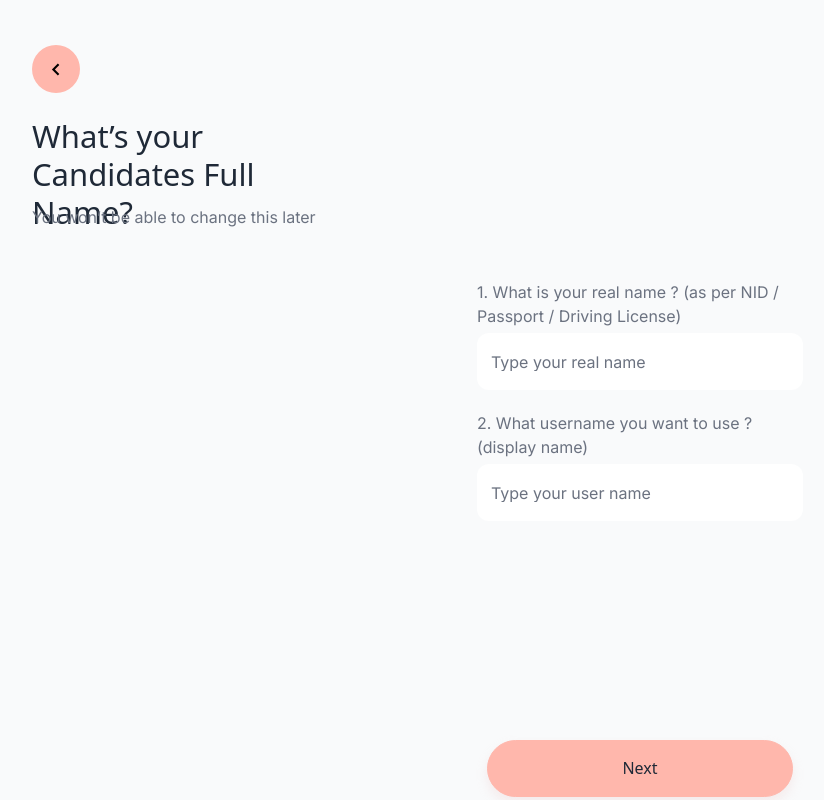
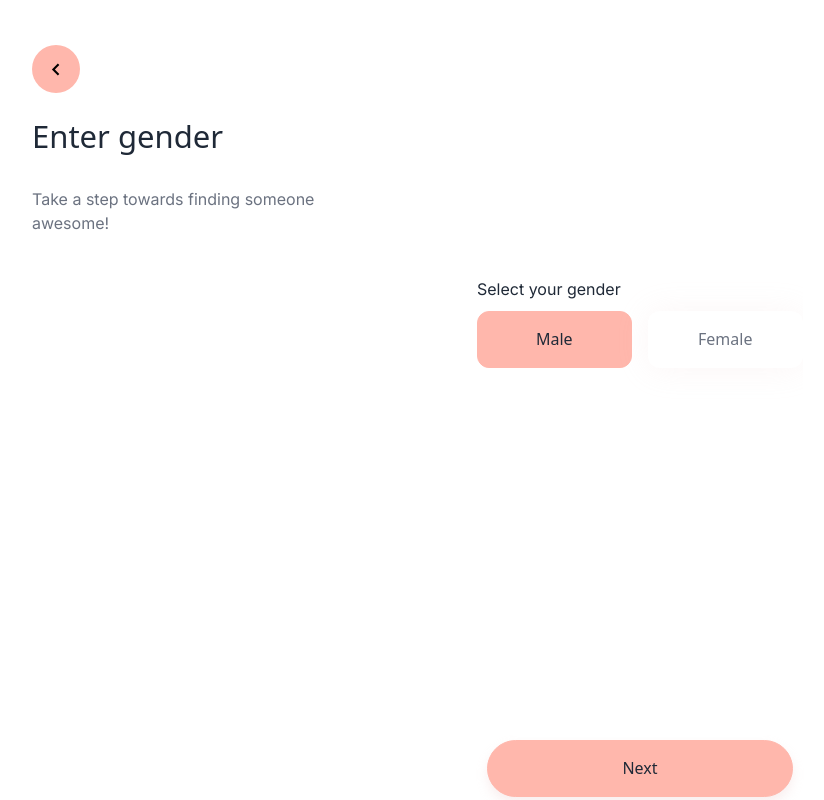
Before and after one commit to hasnain-nisan/saiyonee, a React (Create React App) app: page / in a window 1280 px wide. Shown: the whole page, without its empty margins (0-824 px from the left). Built offline with nearby package versions, Linux system fonts and the light colour scheme.

Commit message:
User form gender page done

```diff
--- a/src/App.js
+++ b/src/App.js
@@ -5,11 +5,11 @@ import GetStarted from './components/get-started/GetStarted';
 import SignUp from './components/signup/SignUp';
 import Login from "./components/login/Login";
 import Congrats from './components/congrats/Congrats';
+import UserType from './components/UserType/UserType';
+import UserName from './components/UserName/UserName';
+import Gender from './components/Gender/Gender';
 
 import Container from 'react-bootstrap/Container';
-import UserType from './components/UserType/UserType';
-import UserName from './components/UserName/UserName';
-
 
 function App() {
   return (
@@ -21,7 +21,8 @@ function App() {
       {/* <Login/> */}
       {/* <Congrats/> */}
       {/* <UserType/> */}
-      <UserName/>
+      {/* <UserName/> */}
+      <Gender/>
     </Container>
   );
 }
--- /dev/null
+++ b/src/components/Gender/Gender.js
@@ -0,0 +1,73 @@
+import React from 'react'
+import { BiChevronLeft } from 'react-icons/bi';
+
+import './style.css'
+import { changeSelectedGender } from './utils';
+
+const Gender = () => {
+  return (
+    <div className="page-container">
+      <button className="back-btn-container">
+        <BiChevronLeft fontSize={25} />
+      </button>
+      <div className="user-from-title-container">
+        <p className="user-form-title-text">Enter gender</p>
+        <p className="user-name-sub-text">
+          Take a step towards finding someone awesome!
+        </p>
+      </div>
+      <div className="container-center">
+        <div className="user-form-input-container user-form-input-container-user-name">
+          <div className="user-form-gender-container">
+            <p className="user-form-gender-container-title">
+              Select your gender
+            </p>
+            <div className="user-form-gender-options-container">
+              <div>
+                <input
+                  class="form-check-input gender-input d-none"
+                  type="radio"
+                  name="genderRadio"
+                  id="inlineRadio1"
+                  value="Male"
+                  onChange={changeSelectedGender}
+                />
+                <label class="form-check-label" for="inlineRadio1">
+                  <div className="user-gender-options user-form-gender-option-selected">
+                    <p className="user-form-gender-option-text-selected">
+                      Male
+                    </p>
+                  </div>
+                </label>
+              </div>
+              <div>
+                <input
+                  class="form-check-input gender-input d-none"
+                  type="radio"
+                  name="genderRadio"
+                  id="inlineRadio2"
+                  value="Female"
+                  onChange={changeSelectedGender}
+                />
+                <label class="form-check-label" for="inlineRadio2">
+                  <div className="user-gender-options user-form-gender-option-not-selected">
+                    <p className="user-form-gender-option-text-not-selected">
+                      Female
+                    </p>
+                  </div>
+                </label>
+              </div>
+            </div>
+          </div>
+        </div>
+      </div>
+      <div className="container-center">
+        <button className="user-form-next-btn">
+          <p className="user-form-next-btn-text">Next</p>
+        </button>
+      </div>
+    </div>
+  );
+}
+
+export default Gender
--- /dev/null
+++ b/src/components/Gender/style.css
@@ -0,0 +1,151 @@
+.user-form-gender-container {
+    /* Auto layout */
+    display: flex;
+    flex-direction: column;
+    align-items: flex-start;
+    padding: 0px;
+    gap: 12px;
+
+    width: 326px;
+    height: 88px;
+
+
+    /* Inside auto layout */
+
+    flex: none;
+    order: 1;
+    flex-grow: 0;
+}
+
+.user-form-gender-container-title {
+    width: 315.93px;
+    height: 19px;
+    font-family: 'Inter';
+    font-style: normal;
+    font-weight: 400;
+    font-size: 16px;
+    line-height: 19px;
+
+    /* Main Text */
+
+    color: #1F2937;
+
+
+    /* Inside auto layout */
+
+    flex: none;
+    order: 0;
+    flex-grow: 0;
+}
+
+.user-form-gender-options-container {
+    /* Auto layout */
+    display: flex;
+    flex-direction: row;
+    align-items: flex-start;
+    padding: 0px;
+    gap: 16px;
+    width: 326px;
+    height: 57px;
+
+
+    /* Inside auto layout */
+    flex: none;
+    order: 0;
+    align-self: stretch;
+    flex-grow: 0;
+}
+
+.user-form-gender-option-not-selected {
+    /* Auto layout */
+    display: flex;
+    flex-direction: row;
+    justify-content: center;
+    align-items: center;
+    padding: 19px 12px;
+    gap: 2px;
+
+    width: 155px;
+    height: 57px;
+
+    /* White */
+    background: #FFFFFF;
+
+    /* EV-02 */
+    box-shadow: 0px 1px 32px rgba(235, 202, 202, 0.16);
+    border-radius: 12px;
+
+    /* Inside auto layout */
+    flex: none;
+    order: 1;
+    flex-grow: 1;
+}
+
+
+.user-form-gender-option-text-not-selected {
+    width: 55px;
+    height: 19px;
+
+    /* font-family: 'Inter'; */
+    font-style: normal;
+    font-weight: 500;
+    font-size: 16px;
+    line-height: 19px;
+
+    /* Sub Text */
+    color: #6B7280;
+
+
+    /* Inside auto layout */
+    flex: none;
+    order: 0;
+    flex-grow: 0;
+}
+
+
+.user-form-gender-option-selected {
+    box-sizing: border-box;
+
+    /* Auto layout */
+    display: flex;
+    flex-direction: row;
+    justify-content: center;
+    align-items: center;
+    padding: 19px 12px;
+    gap: 2px;
+
+    width: 155px;
+    height: 57px;
+
+    /* Primary/Primary color */
+    background: #FFB7AC;
+
+    /* Primary/Primary color */
+    border: 1.5px solid #FFB7AC;
+    border-radius: 12px;
+
+    /* Inside auto layout */
+    flex: none;
+    order: 0;
+    flex-grow: 1;
+}
+
+.user-form-gender-option-text-selected {
+    width: 37px;
+    height: 19px;
+
+    /* font-family: 'Inter'; */
+    font-style: normal;
+    font-weight: 500;
+    font-size: 16px;
+    line-height: 19px;
+
+    /* Main Text */
+    color: #1F2937;
+
+
+    /* Inside auto layout */
+    flex: none;
+    order: 0;
+    flex-grow: 0;
+}
--- /dev/null
+++ b/src/components/Gender/utils.js
@@ -0,0 +1,16 @@
+export const changeSelectedGender = (e) => {
+  const el = e.target;
+  console.log(el);
+  const genderRadios = document.getElementsByName("genderRadio");
+  for (let i = 0; i < genderRadios.length; i++) {
+    const genderDiv = genderRadios[i].nextElementSibling.getElementsByTagName("div")[0];
+    const genderText = genderRadios[i].nextElementSibling.getElementsByTagName("p")[0];
+    if (genderRadios[i].checked) {
+      genderDiv.className = "user-gender-options user-form-gender-option-selected";
+      genderText.className = "user-form-gender-option-text-selected";
+    } else {
+        genderDiv.className = "user-gender-options user-form-gender-option-not-selected";
+        genderText.className = "user-form-gender-option-text-not-selected";
+    }
+  }
+};
```
